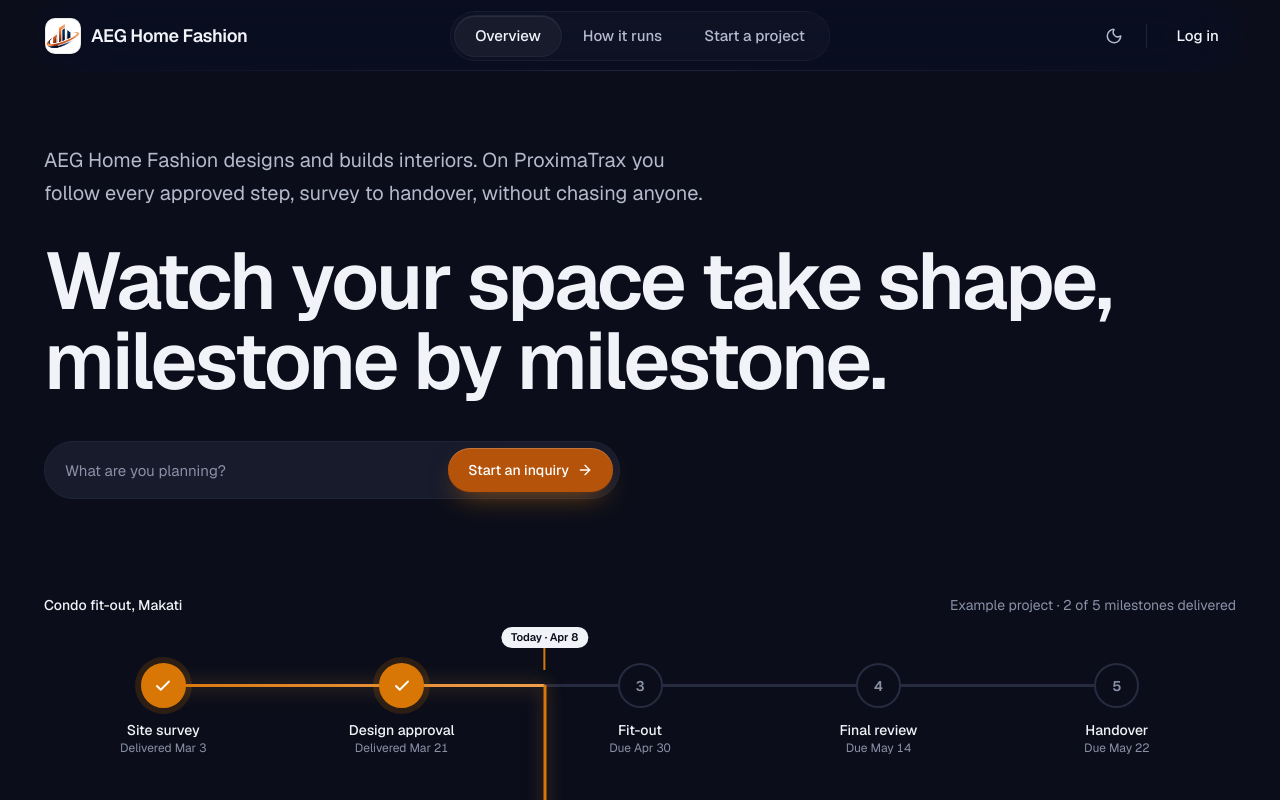
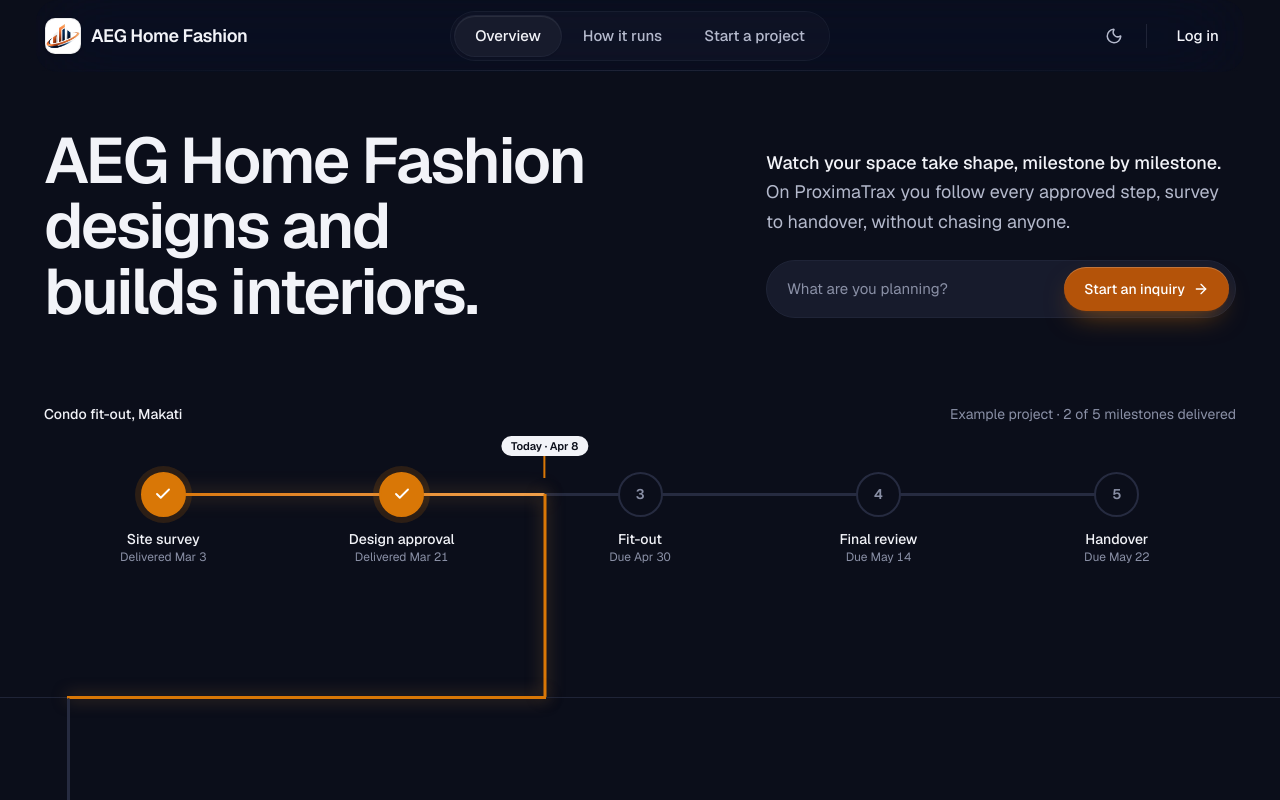
Before and after one commit to twtjosh/Proximatrax, a Next.js app: page / in a window 1280 px wide. Shown: the top 800 px of the page. Built offline with nearby package versions, Linux system fonts and the light colour scheme.

Commit message:
Lead the hero with AEG Home Fashion in an editorial split
The client's name and craft become the headline on the left; the product
line and the inquiry starter sit on the right, resting on the headline's
last line, so the hero fills its column and drops a stacked row.

```diff
--- a/components/landing/landing-page.tsx
+++ b/components/landing/landing-page.tsx
@@ -217,18 +217,22 @@ function Hero({ onStart }: {
 }) {
     const [idea, setIdea] = useState("");
     // Entrance is CSS (.materialize) so the headline paints before hydration.
-    return (<section id="overview" className="relative mx-auto max-w-[1240px] px-4 pt-32 pb-24 sm:px-6 sm:pt-36 sm:pb-32">
-      <div>
-        <p className="materialize max-w-[42rem] text-lg leading-relaxed text-pretty text-land-ink-2 sm:text-xl">
-          {COMPANY_NAME} designs and builds interiors. On ProximaTrax you follow every approved step, survey to handover, without chasing anyone.
+    return (<section id="overview" className="relative mx-auto max-w-[1240px] px-4 pt-28 pb-24 sm:px-6 sm:pt-32 sm:pb-32">
+      {/* Editorial split: the client's name carries the left; the product line and the way in sit on the right,
+          resting on the headline's last line, so both halves of the column hold something. */}
+      <div className="grid gap-8 sm:gap-10 lg:grid-cols-[minmax(0,1.4fr)_minmax(0,1fr)] lg:items-end lg:gap-16">
+        <h1 className="materialize max-w-3xl text-[clamp(2.5rem,5vw,4.25rem)] leading-[1.02] font-semibold tracking-[-0.035em] text-balance text-land-ink">
+          {COMPANY_NAME} designs and builds interiors.
+        </h1>
+        <div className="flex flex-col gap-6 lg:pb-1.5">
+          <p style={stagger(1)} className="materialize max-w-xl text-lg leading-relaxed text-pretty text-land-ink-2">
+            <span className="font-medium text-land-ink">Watch your space take shape, milestone by milestone.</span>{" "}
+            On ProximaTrax you follow every approved step, survey to handover, without chasing anyone.
           </p>
-        <h1 style={stagger(1)} className="materialize mt-6 text-[clamp(2.75rem,6.6vw,5rem)] leading-[1] font-semibold tracking-[-0.035em] text-land-ink max-md:text-balance sm:mt-8">
-          Watch your space take shape,<br className="max-md:hidden"/> milestone by milestone.
-        </h1>
           <form id="hero-starter" style={stagger(2)} onSubmit={(e) => {
               e.preventDefault();
               onStart(idea.trim());
-        }} className="materialize mt-10 flex max-w-xl items-center gap-2 rounded-full border border-land-line bg-land-raised p-1.5 pl-5 transition-[border-color,box-shadow] duration-300 focus-within:border-land-accent/70 focus-within:shadow-[0_0_0_4px_rgb(217_119_6/0.14)] max-sm:flex-col max-sm:rounded-3xl max-sm:p-2 max-sm:pl-2">
+          }} className="materialize flex w-full max-w-xl items-center gap-2 rounded-full border border-land-line bg-land-raised p-1.5 pl-5 transition-[border-color,box-shadow] duration-300 focus-within:border-land-accent/70 focus-within:shadow-[0_0_0_4px_rgb(217_119_6/0.14)] max-sm:flex-col max-sm:rounded-3xl max-sm:p-2 max-sm:pl-2">
             <label htmlFor="hero-idea" className="sr-only">What are you planning?</label>
             <input id="hero-idea" value={idea} onChange={(e) => setIdea(e.target.value)} placeholder="What are you planning?" className="h-11 min-w-0 flex-1 bg-transparent text-[15px] text-land-ink caret-copper outline-none placeholder:text-land-ink-3 max-sm:w-full max-sm:px-3"/>
             <button type="submit" className={cn(copperButton, "h-11 px-5 text-sm max-sm:w-full")}>
@@ -237,7 +241,8 @@ function Hero({ onStart }: {
             </button>
           </form>
         </div>
-      <div style={stagger(3)} className="materialize mt-20 sm:mt-24">
+      </div>
+      <div style={stagger(3)} className="materialize mt-16 sm:mt-20">
         <HeroRoute />
       </div>
     </section>);
```
Lines whose indentation alone changed are shown as unchanged.
